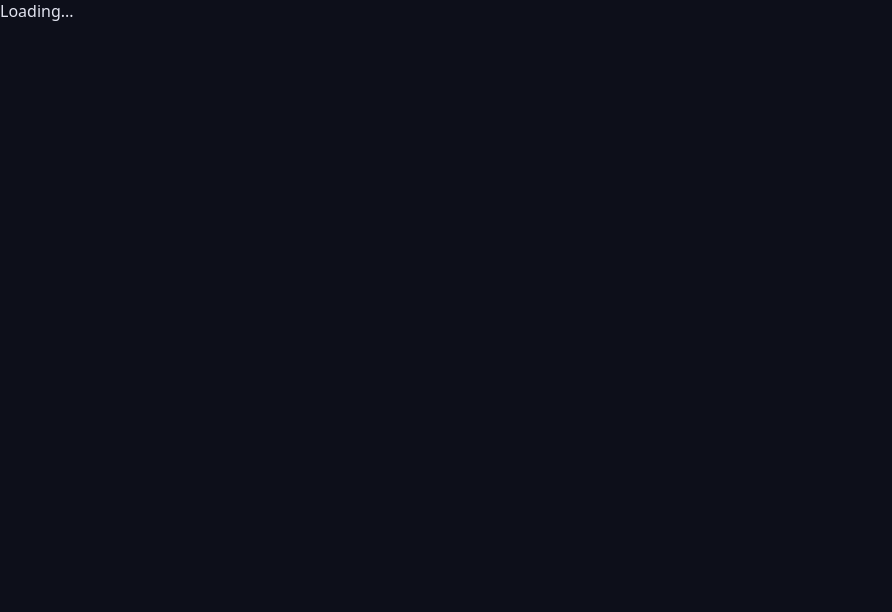
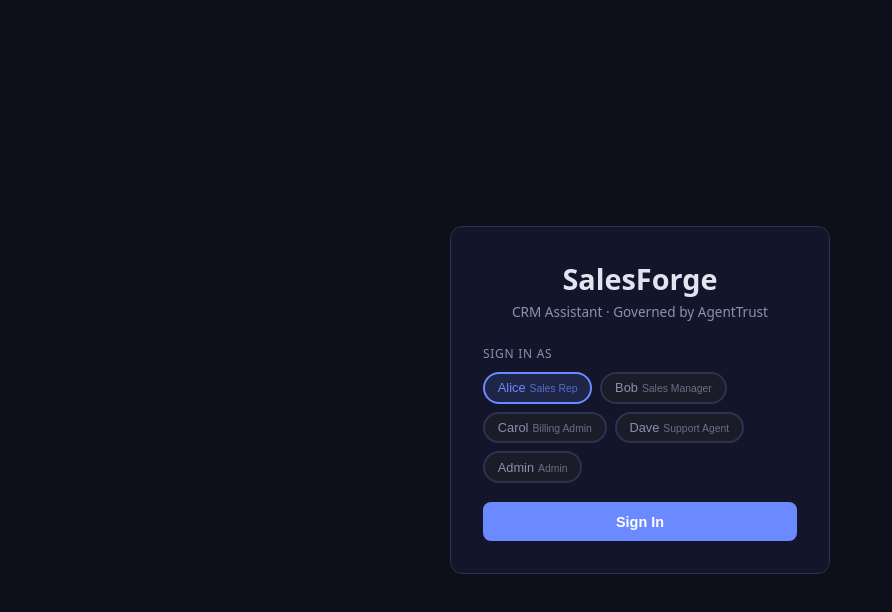
Before and after one commit to anupk-adda/saelsforge, a React (Vite) app in the folder frontend/: page / in a window 1280 px wide. Shown: the top 612 px of the page, without its empty margins (0-892 px from the left). Built offline with nearby package versions, Linux system fonts and the light colour scheme; the HTML template or start-up script is replaced by a standard one.

Commit message:
feat(frontend): login screen with avatar-chip user switcher

```diff
--- a/frontend/src/App.tsx
+++ b/frontend/src/App.tsx
@@ -1,3 +1,19 @@
+import { useState } from "react";
+import { Login } from "./Login";
+import { Main } from "./Main";
+import type { User } from "./types";
+
 export default function App() {
-  return <div>Loading...</div>;
+  const [auth, setAuth] = useState<{ token: string; user: User } | null>(null);
+
+  if (!auth) {
+    return <Login onLogin={(token, user) => setAuth({ token, user })} />;
+  }
+  return (
+    <Main
+      token={auth.token}
+      user={auth.user}
+      onLogout={() => setAuth(null)}
+    />
+  );
 }
--- /dev/null
+++ b/frontend/src/Login.tsx
@@ -0,0 +1,99 @@
+import { useState } from "react";
+import { login } from "./api";
+import type { User } from "./types";
+
+const DEMO_USERS = [
+  { email: "alice@salesforge.demo",  name: "Alice",  role: "Sales Rep",     color: "#6c8aff" },
+  { email: "bob@salesforge.demo",    name: "Bob",    role: "Sales Manager", color: "#4ecdc4" },
+  { email: "carol@salesforge.demo",  name: "Carol",  role: "Billing Admin", color: "#ffd93d" },
+  { email: "dave@salesforge.demo",   name: "Dave",   role: "Support Agent", color: "#a78bfa" },
+  { email: "admin@salesforge.demo",  name: "Admin",  role: "Admin",         color: "#2ecc71" },
+];
+
+interface Props {
+  onLogin: (token: string, user: User) => void;
+}
+
+export function Login({ onLogin }: Props) {
+  const [selected, setSelected] = useState(DEMO_USERS[0].email);
+  const [error, setError] = useState("");
+  const [loading, setLoading] = useState(false);
+
+  async function handleSignIn() {
+    setLoading(true);
+    setError("");
+    try {
+      const { token, user } = await login(selected, "demo1234");
+      onLogin(token, user);
+    } catch {
+      setError("Login failed — check credentials");
+    } finally {
+      setLoading(false);
+    }
+  }
+
+  return (
+    <div style={{ minHeight: "100vh", display: "flex", alignItems: "center",
+                  justifyContent: "center", background: "#0d0f1a" }}>
+      <div style={{ width: 380, background: "#13162a", borderRadius: 12,
+                    border: "1px solid #2e3150", padding: "2rem" }}>
+        <div style={{ textAlign: "center", marginBottom: "1.5rem" }}>
+          <div style={{ fontSize: "1.8rem", fontWeight: 700, color: "#e2e4f0" }}>
+            SalesForge
+          </div>
+          <div style={{ color: "#8b90b2", fontSize: "0.85rem", marginTop: 4 }}>
+            CRM Assistant · Governed by AgentTrust
+          </div>
+        </div>
+
+        <div style={{ marginBottom: "1.2rem" }}>
+          <div style={{ fontSize: "0.75rem", color: "#8b90b2",
+                        textTransform: "uppercase", letterSpacing: "0.06em",
+                        marginBottom: "0.6rem" }}>
+            Sign in as
+          </div>
+          <div style={{ display: "flex", flexWrap: "wrap", gap: "0.5rem" }}>
+            {DEMO_USERS.map(u => (
+              <button
+                key={u.email}
+                onClick={() => setSelected(u.email)}
+                style={{
+                  padding: "0.4rem 0.8rem", borderRadius: 20, cursor: "pointer",
+                  fontSize: "0.8rem", border: `2px solid ${selected === u.email ? u.color : "#2e3150"}`,
+                  background: selected === u.email ? `${u.color}22` : "#1a1d27",
+                  color: selected === u.email ? u.color : "#8b90b2",
+                  transition: "all 0.15s",
+                }}
+              >
+                {u.name}
+                <span style={{ fontSize: "0.65rem", opacity: 0.7, marginLeft: 4 }}>
+                  {u.role}
+                </span>
+              </button>
+            ))}
+          </div>
+        </div>
+
+        {error && (
+          <div style={{ color: "#e74c3c", fontSize: "0.8rem",
+                        marginBottom: "0.8rem", textAlign: "center" }}>
+            {error}
+          </div>
+        )}
+
+        <button
+          onClick={handleSignIn}
+          disabled={loading}
+          style={{
+            width: "100%", padding: "0.7rem", borderRadius: 8,
+            background: loading ? "#2e3150" : "#6c8aff",
+            color: "#fff", fontWeight: 600, fontSize: "0.9rem",
+            border: "none", cursor: loading ? "default" : "pointer",
+          }}
+        >
+          {loading ? "Signing in…" : "Sign In"}
+        </button>
+      </div>
+    </div>
+  );
+}
```
